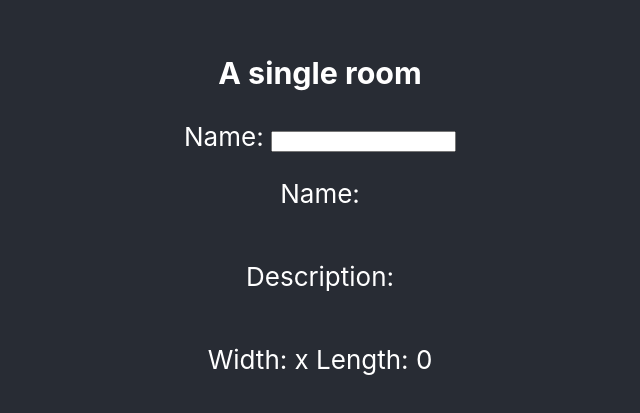
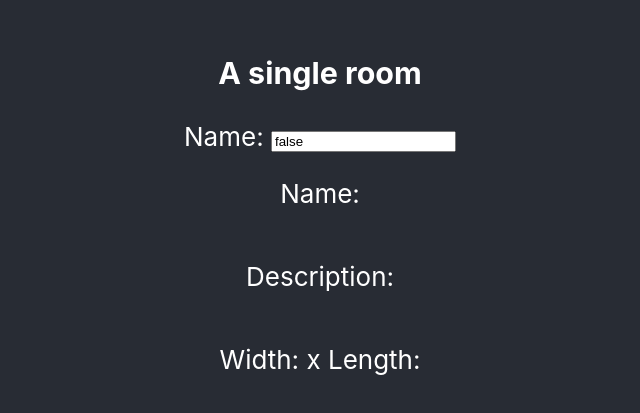
Before and after one commit to LeoKnox/app_C, a React (Create React App) app in the folder frontend/: page /single in a window 1280 px wide. Shown: the part 187-600 px from the top of the page, without its empty margins (320-960 px from the left). Built offline with nearby package versions, Linux system fonts and the light colour scheme; no server answers; the HTML template or start-up script is replaced by a standard one.

Commit message:
Add files via upload

```diff
--- a/frontend/src/single.js
+++ b/frontend/src/single.js
@@ -3,7 +3,7 @@
 import { useParams } from "react-router-dom";
 
 function Single() {
-    const [room, setRoom] = useState("");
+    const [room, setRoom] = useState(false);
     const [name, setName] = useState("");
     const [description, setDescription] = useState("");
     const [length, setLength] = useState("");
```
